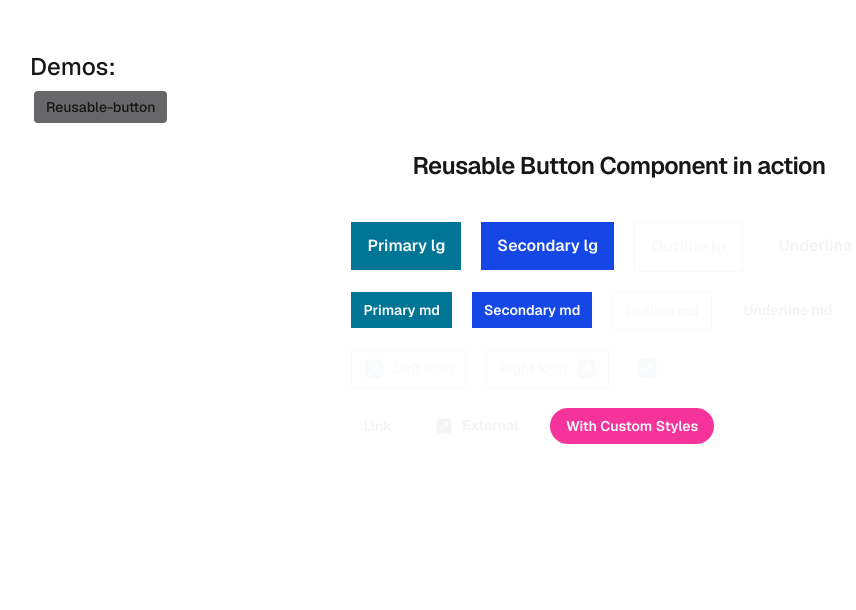
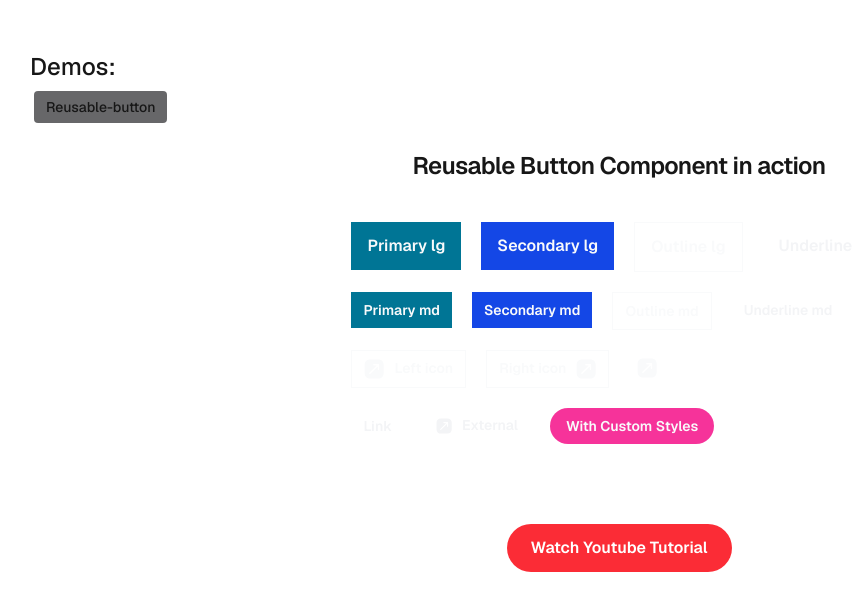
Before and after one commit to Shatlyk1011/youtube-tutorials, a Next.js app: page /reusable-button in a window 1280 px wide. Shown: the top 610 px of the page, without its empty margins (21-877 px from the left). Built offline with nearby package versions, Linux system fonts and the light colour scheme.

Commit message:
add yb link to btn component

```diff
--- a/src/app/reusable-button/button.tsx
+++ b/src/app/reusable-button/button.tsx
@@ -44,7 +44,6 @@ const ContentWrapper = ({ children }: { children: ReactNode }) => (
 )
 
 const Button: FC<Props> = ({ variant = "primary", size = "lg", classes, element, children, ...rest }) => {
-
   const className = cn(
     "relative max-h-max leading-[0] inline-flex items-center font-semibold text-nowrap transition",
     buttonSizes[size],
--- a/src/app/reusable-button/page.tsx
+++ b/src/app/reusable-button/page.tsx
@@ -16,9 +16,7 @@ const DemoIcon: FC<SVGProps<SVGSVGElement>> = (props) => {
 export default function ReusableButton() {
   return (
     <section className="flex min-h-svh w-full flex-col items-center justify-start">
-      <h1 className="mb-10 inline-block text-2xl font-semibold tracking-tight">
-        Reusable Button Component in action
-      </h1>
+      <h1 className="mb-10 inline-block text-2xl font-semibold tracking-tight">Reusable Button Component in action</h1>
       <div className="flex flex-col items-start gap-5">
         <div className="flex gap-5">
           <Button variant="primary">Primary lg</Button>
@@ -79,6 +77,14 @@ export default function ReusableButton() {
           </Button>
         </div>
       </div>
+      <Button
+        variant="link"
+        href="https://www.youtube.com/watch?v=_-G7VTWqMfc"
+        element="a"
+        classes="bg-red-500 mt-20 text-white rounded-full px-6 text-base"
+      >
+        Watch Youtube Tutorial
+      </Button>
     </section>
   )
 }
```
